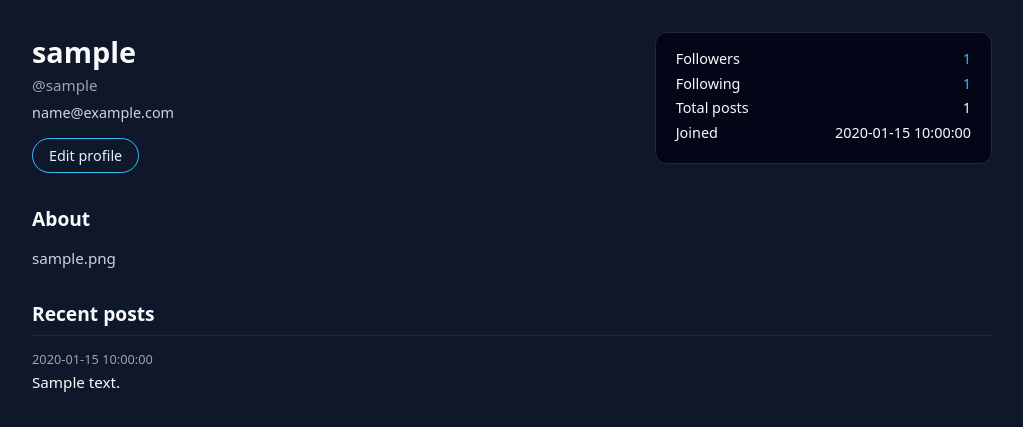
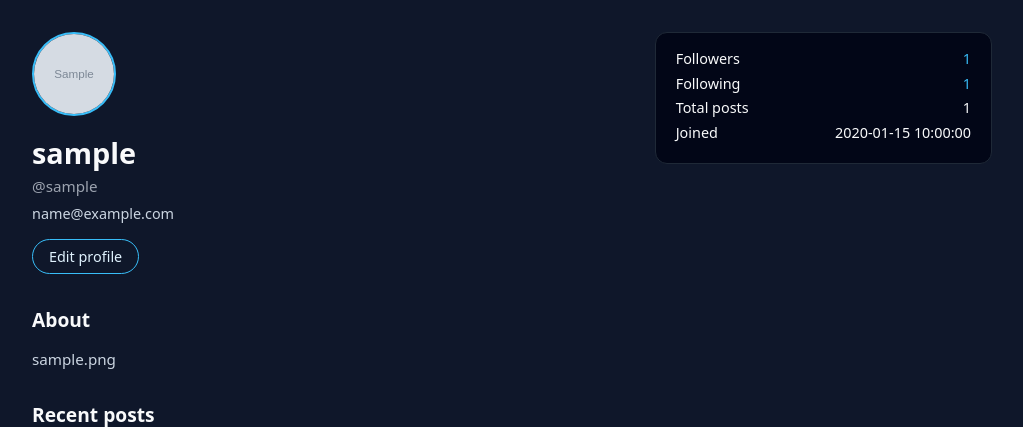
Before and after one commit to lesmayrei/TheOwlsNet, a PHP site: page /profile.php in a window 1280 px wide. Shown: the part 55-482 px from the top of the page, without its empty margins (128-1151 px from the left). Run offline with PHP 8.4, Linux system fonts and the light colour scheme; the visitor is signed in with stand-in values (Sample User, id 1); tables that the repository leaves empty hold one stand-in row (values such as "Sample post"); grey boxes marked "Sample" are stand-in pictures.

Commit message:
profile picture

```diff
--- a/profile.php
+++ b/profile.php
@@ -13,6 +13,7 @@ $followingCount = 0;
 $totalPosts = 0;
 $recentPosts = [];
 $about = '';
+$picture = '';
 
 if ($userId > 0 && isset($conn) && !$conn->connect_error) {
     $sqlUser = "SELECT email, username, created_at FROM users WHERE user_id = $userId LIMIT 1";
@@ -26,7 +27,7 @@ if ($userId > 0 && isset($conn) && !$conn->connect_error) {
         $joinedAt = $u['created_at'];
     }
 
-    $sqlProfile = "SELECT profile_id, profile_status FROM profiles WHERE user_id = $userId LIMIT 1";
+    $sqlProfile = "SELECT profile_id, profile_status, picture FROM profiles WHERE user_id = $userId LIMIT 1";
     $resProfile = $conn->query($sqlProfile);
 
     if ($resProfile && $resProfile->num_rows === 1) {
@@ -34,6 +35,9 @@ if ($userId > 0 && isset($conn) && !$conn->connect_error) {
         $profileId = (int)$p['profile_id'];
         if (isset($p['profile_status'])) {
             $about = $p['profile_status'];
+        }
+        if (isset($p['picture'])) {
+            $picture = $p['picture'];
         }
 
         $sqlFollowersCount = "SELECT COUNT(*) AS c FROM follows WHERE profile_id = $profileId";
@@ -122,6 +126,14 @@ if ($userId > 0 && isset($conn) && !$conn->connect_error) {
 
         .profile-main {
             flex: 2;
+        }
+        .profile-avatar {
+            width: 80px;
+            height: 80px;
+            border-radius: 999px;
+            object-fit: cover;
+            border: 2px solid #38bdf8;
+            margin-bottom: 0.75rem;
         }
 
         .profile-name {
@@ -243,6 +255,9 @@ if ($userId > 0 && isset($conn) && !$conn->connect_error) {
     <!-- Top section: basic profile info + stats -->
     <section class="profile-header">
         <div class="profile-main">
+            <?php if ($picture): ?>
+                <img src="<?php echo $picture; ?>" alt="Profile picture" class="profile-avatar">
+            <?php endif; ?>
             <h1 class="profile-name"><?php echo $name; ?></h1>
             <div class="profile-username"><?php echo $handle; ?></div>
             <div class="profile-email"><?php echo $email; ?></div>
```
Also changed, not shown: uploads/1764548925_9DBCEBCF-92CA-446F-BF85-E06371B8E452.jpeg (added), uploads/1764548935_9DBCEBCF-92CA-446F-BF85-E06371B8E452.jpeg (added).
